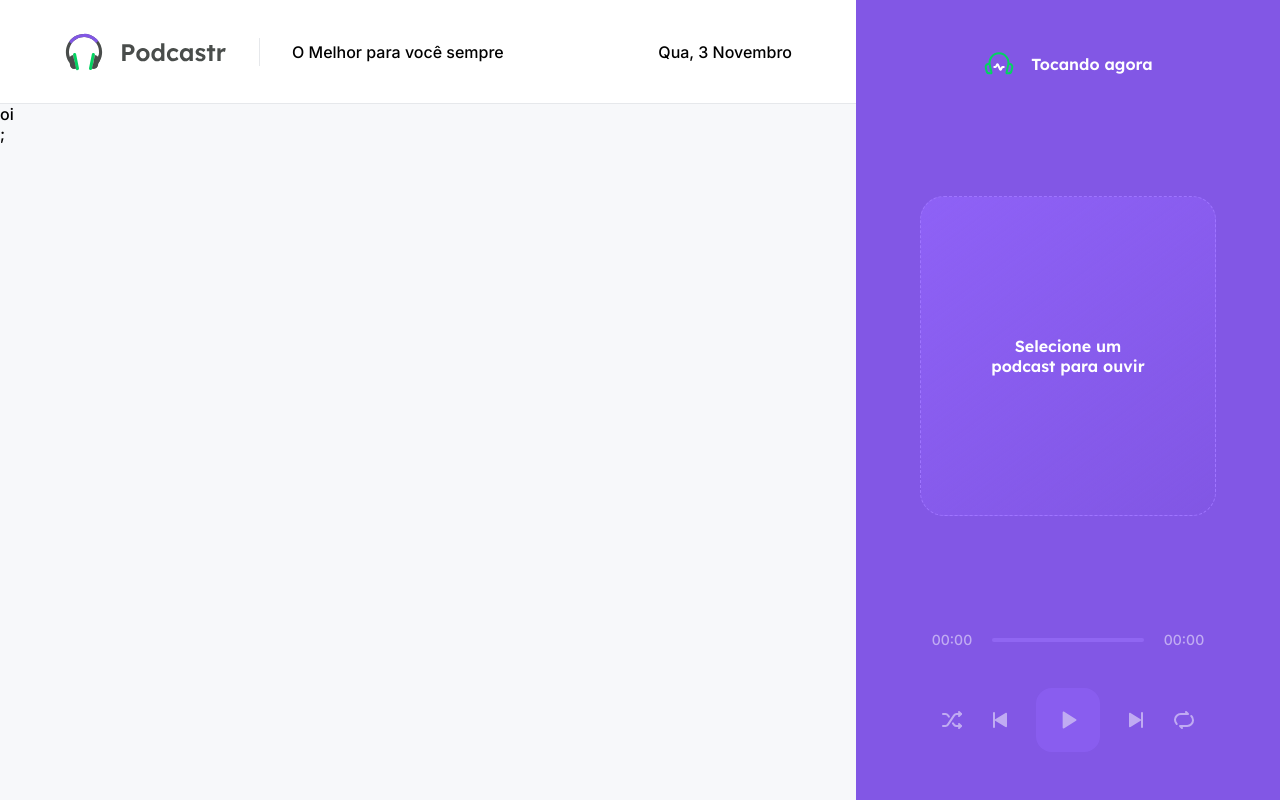
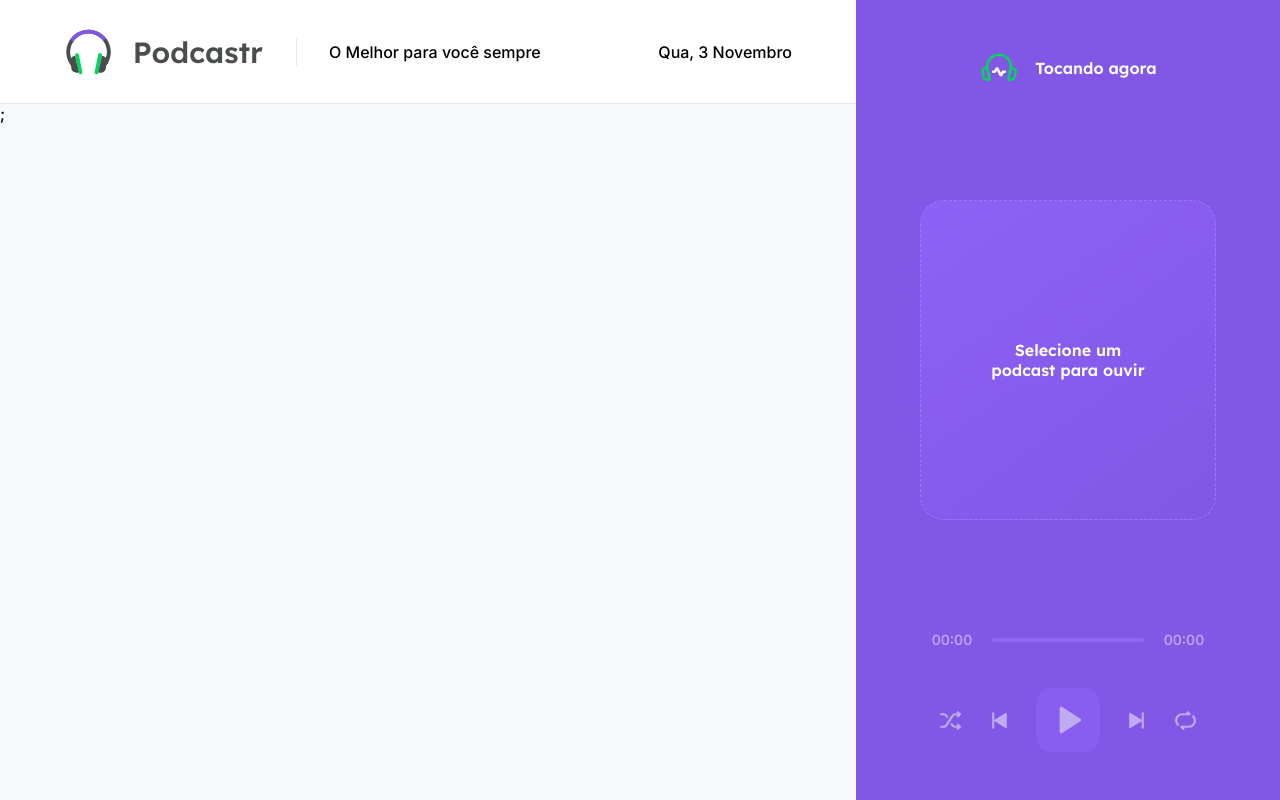
Before and after one commit to EdsonFer/Podcastr, a Next.js app: page / in a window 1280 px wide. Built offline with nearby package versions, Linux system fonts and the light colour scheme; data requests are answered from the project's data file.

Commit message:
consumindo api e SSG

```diff
--- a/src/components/Header/index.tsx
+++ b/src/components/Header/index.tsx
@@ -1,5 +1,7 @@
 import format from 'date-fns/format';
 import ptBR from 'date-fns/locale/pt-BR';
+
+import Image from 'next/image';
 
 import styles from './styles.module.scss';
 
@@ -11,7 +13,7 @@ export function Header() {
 
 	return (
 		<header className={styles.headerContainer}>
-			<img src="/logo.svg" alt="Podcastr" />
+			<Image src="/logo.svg" alt="Podcastr" width={200} height={200} />
 			<p>O Melhor para você sempre</p>
 			<span>{currentDate}</span>
 		</header>
--- a/src/components/Player/index.tsx
+++ b/src/components/Player/index.tsx
@@ -1,10 +1,11 @@
 import styles from './styles.module.scss';
+import Image from 'next/image';
 
 export function Player() {
 	return (
 		<div className={styles.playerContainer}>
 			<header>
-				<img src="/playing.svg" alt="Tocando Agora" />
+				<Image src="/playing.svg" alt="Tocando Agora" width={40} height={40} />
 				<strong>Tocando agora</strong>
 			</header>
 
@@ -25,23 +26,33 @@ export function Player() {
 
 				<div className={styles.buttons}>
 					<button type="button">
-						<img src="/shuffle.svg" alt="Embaralhar" />
+						<Image src="/shuffle.svg" alt="Embaralhar" width={25} height={25} />
 					</button>
 
 					<button type="button">
-						<img src="/play-previous.svg" alt="Tocar anterior" />
+						<Image
+							src="/play-previous.svg"
+							alt="Tocar anterior"
+							width={25}
+							height={25}
+						/>
 					</button>
 
 					<button type="button" className={styles.playButton}>
-						<img src="/play.svg" alt="Tocar" />
+						<Image src="/play.svg" alt="Tocar" width={50} height={50} />
 					</button>
 
 					<button type="button">
-						<img src="/play-next.svg" alt="Tocar próxima" />
+						<Image
+							src="/play-next.svg"
+							alt="Tocar próxima"
+							width={25}
+							height={25}
+						/>
 					</button>
 
 					<button type="button">
-						<img src="/repeat.svg" alt="Repetir " />
+						<Image src="/repeat.svg" alt="Repetir" width={25} height={25} />
 					</button>
 				</div>
 			</footer>
--- a/src/pages/index.tsx
+++ b/src/pages/index.tsx
@@ -1,3 +1,16 @@
 export default function Home() {
-	return <div>oi</div>;
+	return <div></div>;
 }
+
+//SSG
+export async function getStaticProps() {
+	const response = await fetch('http://localhost:3333/episodes');
+	const data = await response.json();
+
+	return {
+		props: {
+			episodes: data,
+		},
+		revalidate: 60 * 60 * 8,
+	};
+}
```
